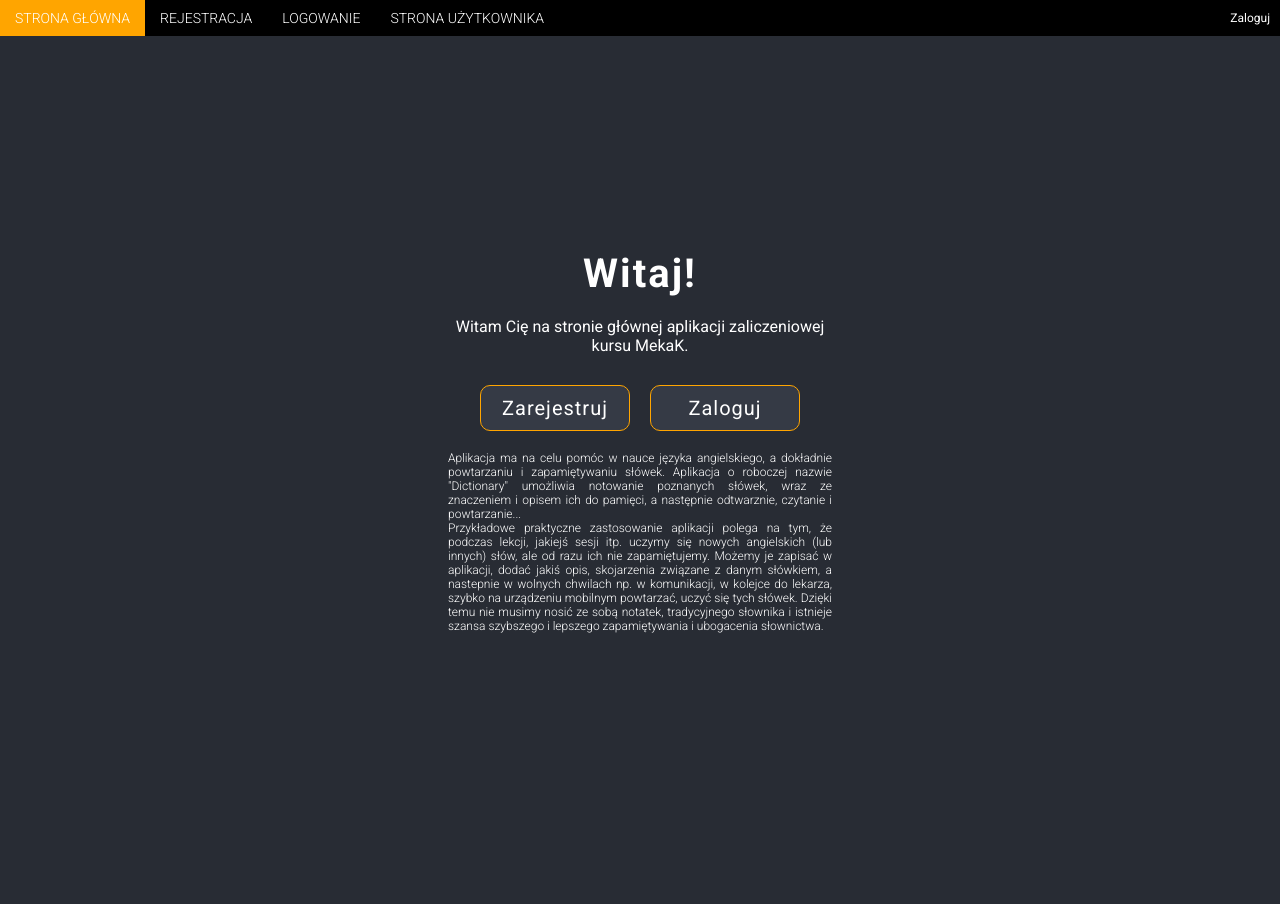
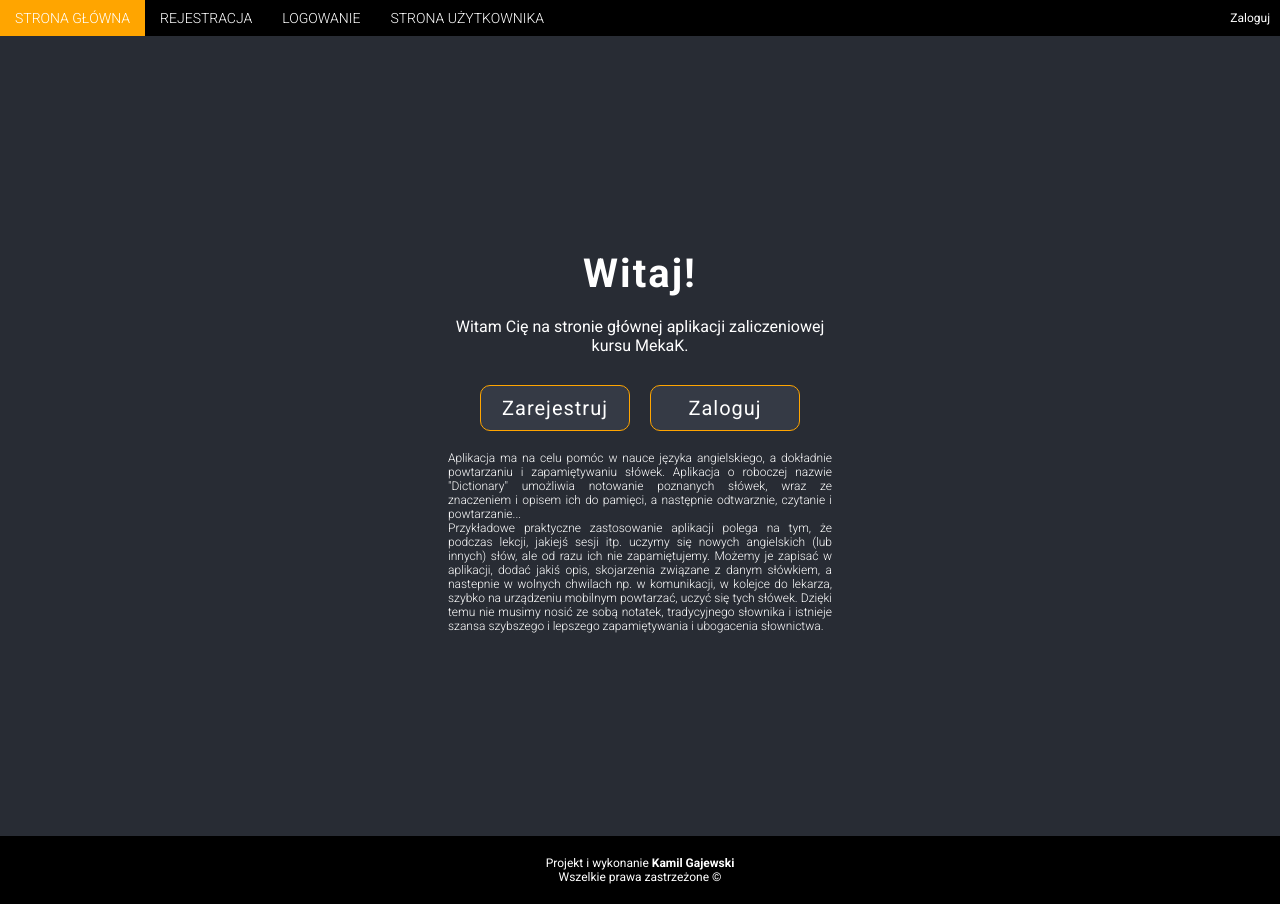
Before and after one commit to kwaq102/flashCardsFront, a React (Create React App) app: page / in a window 1280 px wide. Before the commit the page ends 836 px from the top, so only its background shows below. Built offline with nearby package versions, Linux system fonts and the light colour scheme.

Commit message:
added footer and change min height site

```diff
--- a/src/App.tsx
+++ b/src/App.tsx
@@ -14,6 +14,7 @@ import AddWord from "./components/WordsComponents/AddWord";
 import DisplayWords from "./components/WordsComponents/DisplayWords";
 import { MAIN_URL } from "./utils/url";
 import { WordEntity } from "types";
+import Footer from "./components/Footer";
 
 interface LoggedContextType {
 	logged: boolean;
@@ -37,8 +38,6 @@ function App() {
 	const [words, setWords] = useState<WordEntity[]>([]);
 
 	// TODO ustawić logged na jakis stan w localstorage??
-	console.log(logged);
-
 	const handleLogIn = () => {
 		setLogged(true);
 	};
@@ -117,6 +116,7 @@ function App() {
 					<Route path="*" element={<ErrorPage />} />
 				</Routes>
 			</LoggedContext.Provider>
+			<Footer />
 		</div>
 	);
 }
--- /dev/null
+++ b/src/components/Footer.tsx
@@ -0,0 +1,14 @@
+import React from "react";
+
+const Footer = () => {
+	return (
+		<footer className="footer">
+			<p className="footer__text">
+				Projekt i wykonanie <strong>Kamil Gajewski</strong>
+			</p>
+			<p className="footer__text">Wszelkie prawa zastrzeżone ©</p>
+		</footer>
+	);
+};
+
+export default Footer;
--- a/src/components/WordsComponents/AddWord.tsx
+++ b/src/components/WordsComponents/AddWord.tsx
@@ -64,7 +64,7 @@ const AddWord = ({ onWordsChange }: Props) => {
 	};
 
 	return (
-		<section className="addWord">
+		<section className="addWord page">
 			<h3 className="headingH3">Dodaj nowe słówko</h3>
 
 			<form onSubmit={addWord} className="addWord__form">
--- a/src/components/WordsComponents/DisplayRandomWord.tsx
+++ b/src/components/WordsComponents/DisplayRandomWord.tsx
@@ -102,7 +102,7 @@ const DisplayRandomWord = ({ words, handleWords, onWordsChange }: Props) => {
 			</p>
 
 			<button onClick={randomWord} className="drawWords__drawButton btn">
-				Pokaż
+				Losuj
 			</button>
 			<select
 				name="words-number"
--- a/src/pages/HomePage.tsx
+++ b/src/pages/HomePage.tsx
@@ -7,7 +7,7 @@ const HomePage = () => {
 	const { logged } = context;
 
 	return (
-		<div className="homePage__content">
+		<div className="homePage__content page">
 			<h2 className="homePage__heading heading-h2">Witaj!</h2>
 			<p className="homePage__welcome-text">
 				Witam Cię na stronie głównej aplikacji zaliczeniowej kursu MekaK.
--- a/src/pages/LoginPage.tsx
+++ b/src/pages/LoginPage.tsx
@@ -25,7 +25,7 @@ const LoginPage = () => {
 
 	if (logged) {
 		return (
-			<section className="loginPage">
+			<section className="loginPage page">
 				<div className="loginPage__log-info">
 					<p className="loginPage__log-info-text">
 						Jesteś już zalogowany jako {user ? user.userName : ""}.
@@ -77,7 +77,7 @@ const LoginPage = () => {
 	};
 
 	return (
-		<section className="loginPage">
+		<section className="loginPage page">
 			<h2 className="headingH2">Logowanie</h2>
 			<form onSubmit={getUser} className="loginPage__form">
 				<label className="loginPage__form-label">
--- a/src/pages/RegisterPage.tsx
+++ b/src/pages/RegisterPage.tsx
@@ -106,7 +106,7 @@ const RegisterPage = () => {
 
 	return (
 		<>
-			<section className="registerPage">
+			<section className="registerPage page">
 				<h2 className="headingH2">Rejestracja nowego użytkownika</h2>
 
 				{logged ? (
--- a/src/pages/UserPage.tsx
+++ b/src/pages/UserPage.tsx
@@ -18,7 +18,7 @@ const UserPage = ({ words, handleWords, onWordsChange }: Props) => {
 	const { logged, handleLogIn, user } = context;
 
 	return (
-		<section className="userPage">
+		<section className="userPage page">
 			{!logged ? (
 				<p>Jesteś niezalogowany</p>
 			) : (
--- a/src/styles/_App.scss
+++ b/src/styles/_App.scss
@@ -14,10 +14,13 @@ body {
 }
 
 .App {
-	min-height: 100vh;
 	font-family: "Roboto", sans-serif;
 
 	.headingH2 {
 		@include headingH2();
 	}
+
+	.page {
+		min-height: 90vh;
+	}
 }
--- /dev/null
+++ b/src/styles/_footer.scss
@@ -0,0 +1,9 @@
+.footer {
+	padding: 20px 0;
+	background-color: #000;
+
+	.footer__text {
+		font-size: 1.2rem;
+		text-align: center;
+	}
+}
--- a/src/styles/index.scss
+++ b/src/styles/index.scss
@@ -12,3 +12,4 @@
 @import "TopArrow.scss";
 @import "SuccessInfo.scss";
 @import "Pagination.scss";
+@import "footer.scss";
```
